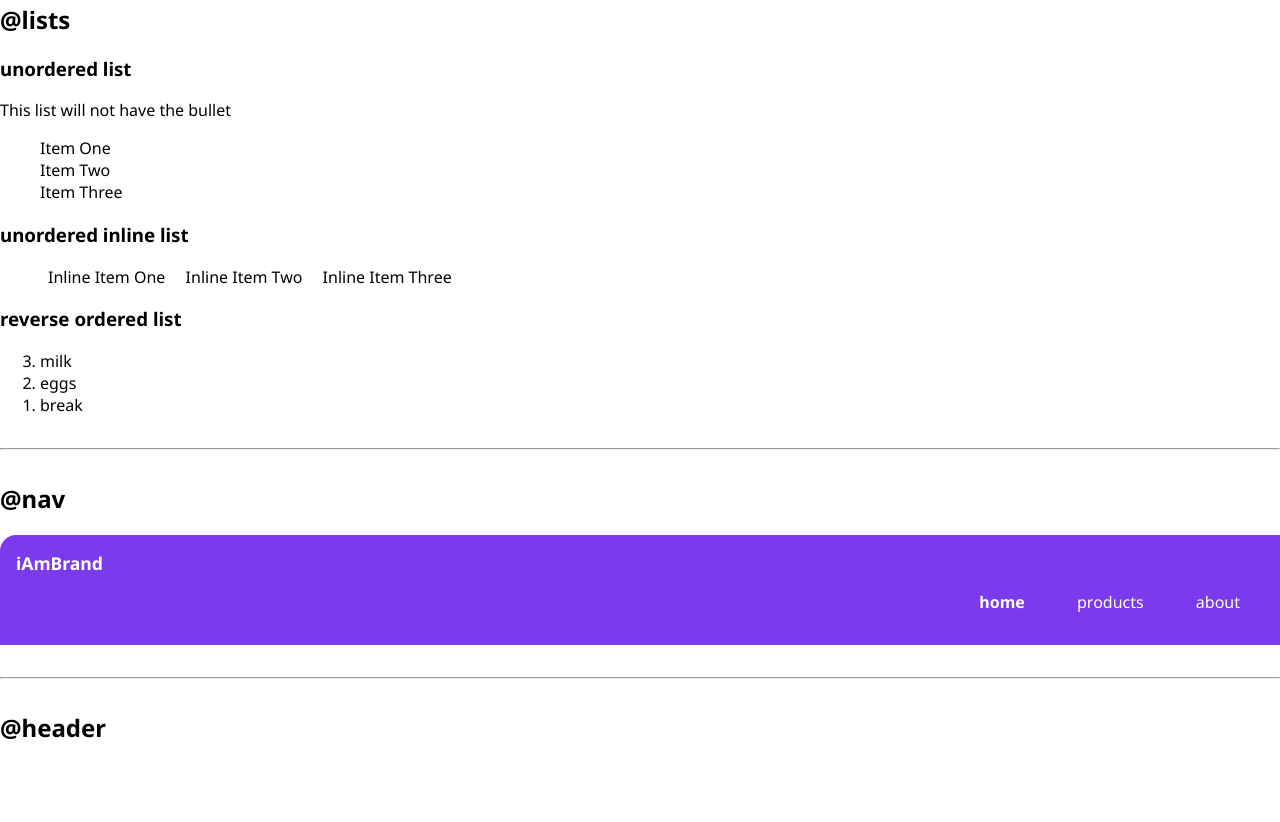
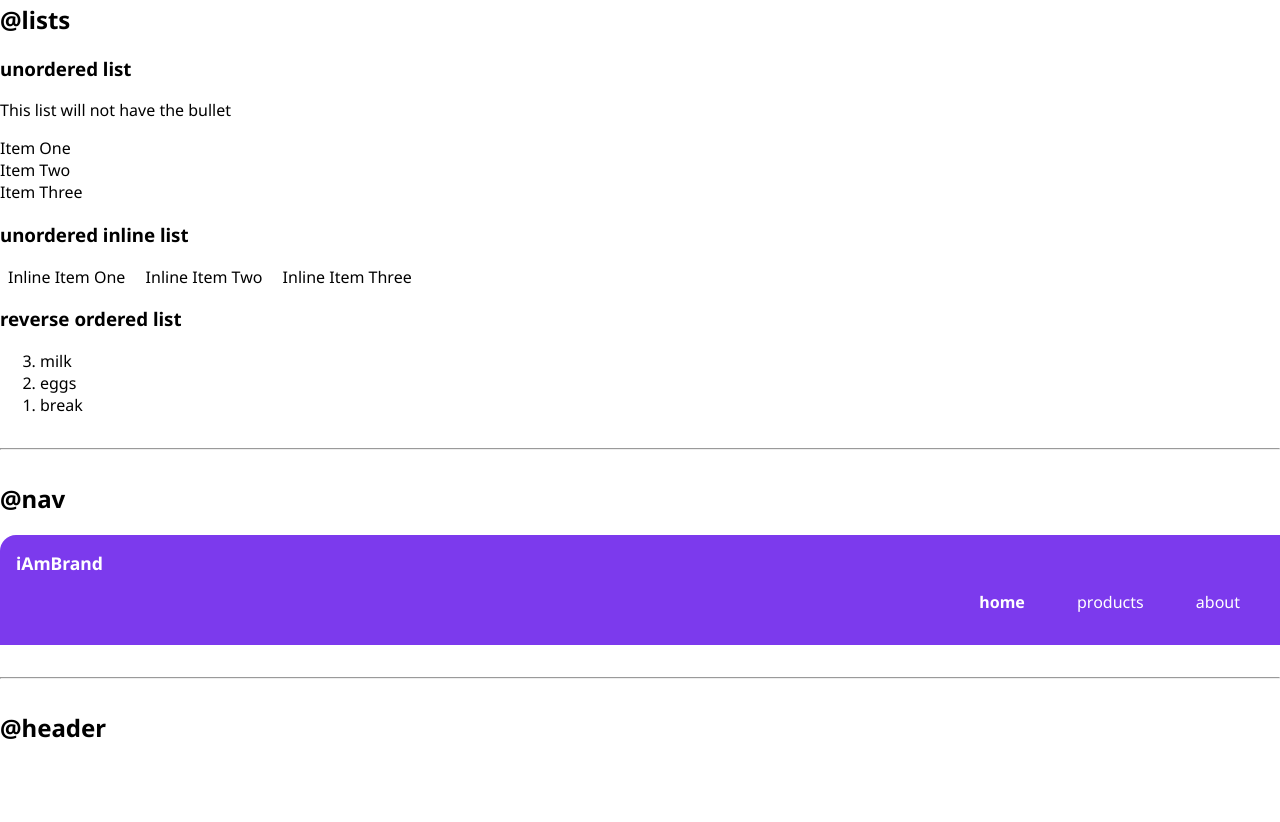
Before and after one commit to VasuGargDev/portfolio-website, a plain HTML site: page index.html in a window 1280 px wide. Shown: the part 917-1739 px from the top of the page. Drawn offline with Linux system fonts and the light colour scheme.

Commit message:
overriding UASS

```diff
--- a/styles.css
+++ b/styles.css
@@ -64,6 +64,7 @@ hr  {
 
 .list-non-bullet {
     list-style: none;
+    padding-inline-start: 0px; /*for overriding UASS*/
 
 }
 
```
